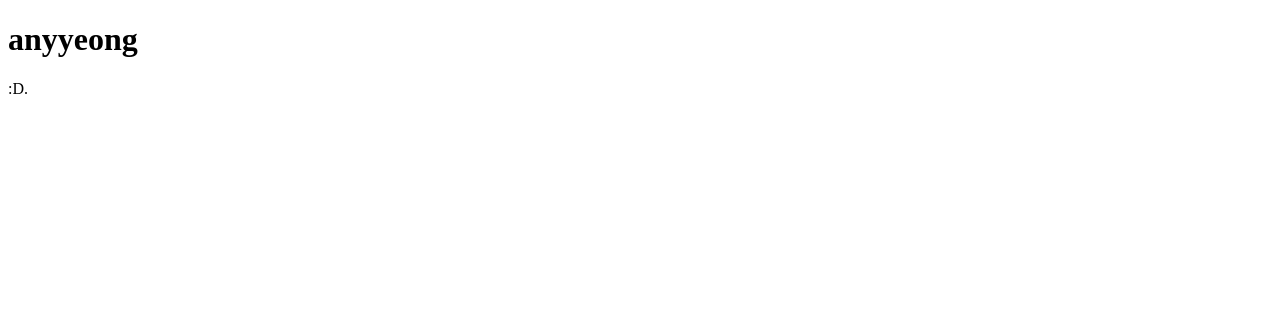
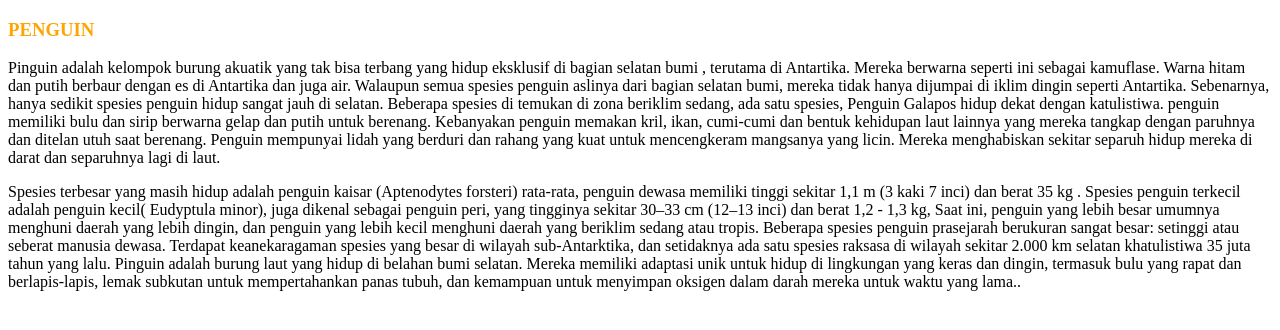
Before and after one commit to Penguin12802/penguinnnn, a plain HTML site: page index.html in a window 1280 px wide. Drawn offline with Linux system fonts and the light colour scheme.

Commit message:
Update index.html

```diff
--- a/index.html
+++ b/index.html
@@ -1,12 +1,22 @@
 <!DOCTYPE html>
 <html>
 <head>
-<title>website safwa</title>
+  <title>Page Title</title>
+  <style>
+    body {background-color: white;}
+    {color: red;}
+    {color: blue;}
+  </style>
 </head>
 <body>
 
-<h1>anyyeong</h1>
-<p>:D.</p>
+<h3 style="color:orange;">PENGUIN</h3>
+
+<p style="color:black;">Pinguin adalah kelompok burung akuatik yang tak bisa terbang yang hidup eksklusif di bagian selatan bumi , terutama di Antartika.
+Mereka berwarna seperti ini sebagai kamuflase. Warna hitam dan putih berbaur dengan es di Antartika dan juga air.  Walaupun semua spesies penguin aslinya dari bagian selatan bumi, mereka tidak hanya dijumpai di iklim dingin seperti Antartika. Sebenarnya, hanya sedikit spesies  penguin hidup sangat jauh di selatan. Beberapa spesies di temukan di zona beriklim sedang, ada satu spesies, Penguin Galapos hidup dekat dengan katulistiwa. penguin memiliki bulu dan sirip berwarna gelap dan putih untuk berenang. Kebanyakan penguin memakan kril, ikan, cumi-cumi dan bentuk kehidupan laut lainnya yang mereka tangkap dengan paruhnya dan ditelan utuh saat berenang.
+Penguin mempunyai lidah yang berduri dan rahang yang kuat untuk mencengkeram mangsanya yang licin. Mereka menghabiskan sekitar separuh hidup mereka di darat dan separuhnya lagi di laut.</p>
+
+<p style="color:black;">Spesies terbesar yang masih hidup adalah penguin kaisar (Aptenodytes forsteri) rata-rata, penguin dewasa memiliki tinggi sekitar 1,1 m (3 kaki 7 inci) dan berat 35 kg . Spesies penguin terkecil adalah penguin kecil( Eudyptula minor), juga dikenal sebagai penguin peri, yang tingginya sekitar 30–33 cm (12–13 inci) dan berat 1,2 - 1,3 kg, Saat ini, penguin yang lebih besar umumnya menghuni daerah yang lebih dingin, dan penguin yang lebih kecil menghuni daerah yang beriklim sedang atau tropis. Beberapa spesies penguin prasejarah berukuran sangat besar: setinggi atau seberat manusia dewasa. Terdapat keanekaragaman spesies yang besar di wilayah sub-Antarktika, dan setidaknya ada satu spesies raksasa di wilayah sekitar 2.000 km selatan khatulistiwa 35 juta tahun yang lalu. Pinguin adalah burung laut yang hidup di belahan bumi selatan. Mereka memiliki adaptasi unik untuk hidup di lingkungan yang keras dan dingin, termasuk bulu yang rapat dan berlapis-lapis, lemak subkutan untuk mempertahankan panas tubuh, dan kemampuan untuk menyimpan oksigen dalam darah mereka untuk waktu yang lama..</p>
 
 </body>
 </html>
```
